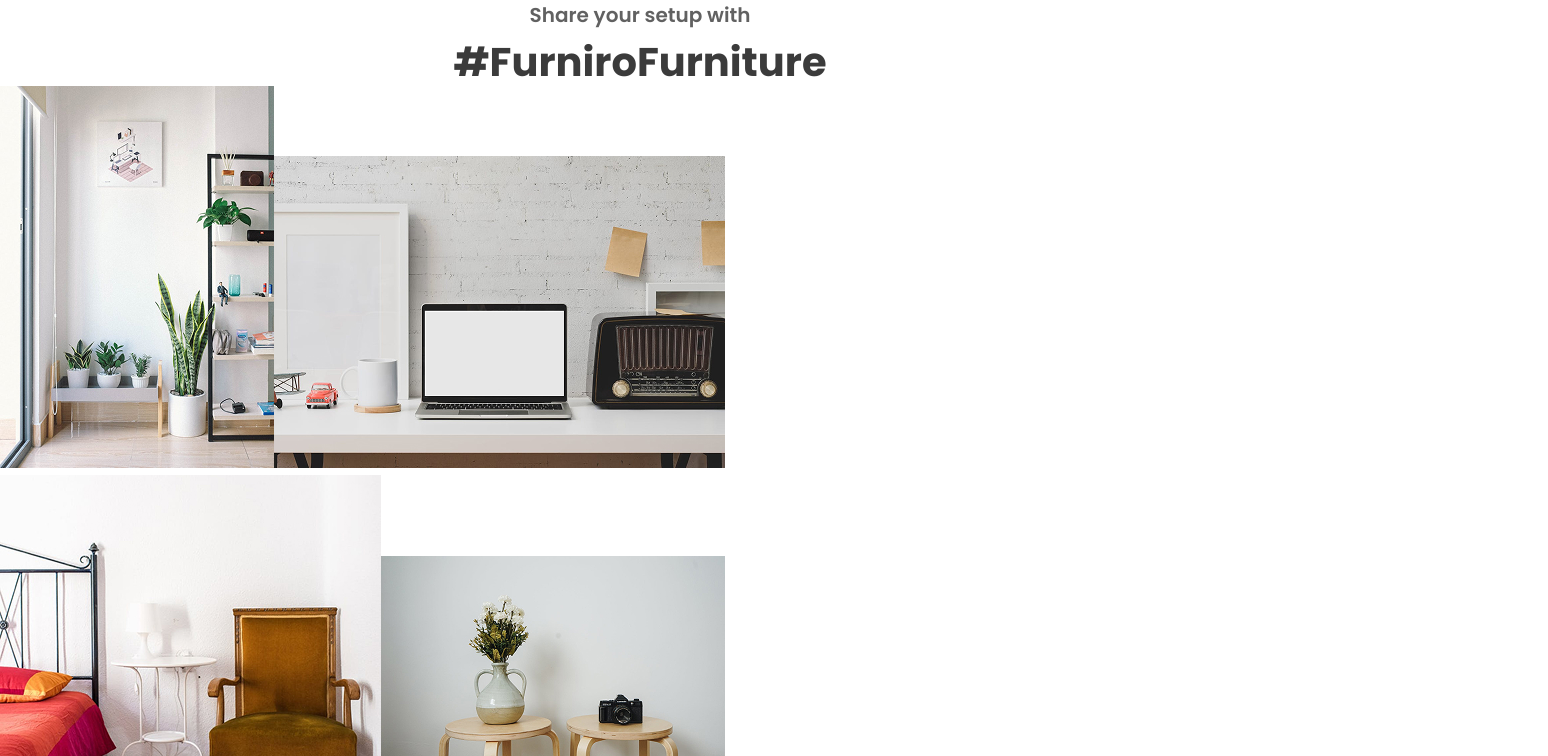
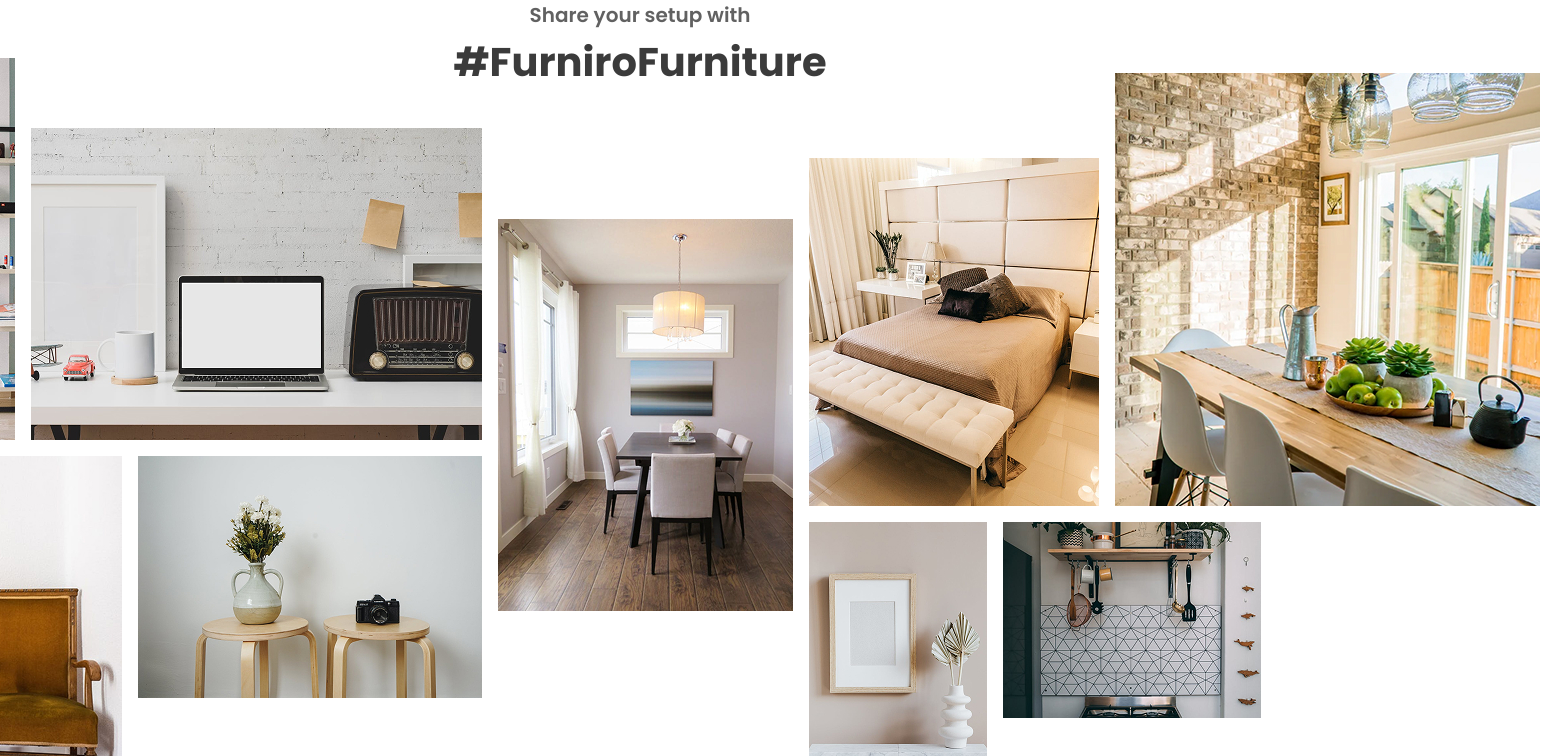
Before and after one commit to Hannalysis/furniture-site-implementation, a React (Vite) app: page / in a window 1280 px wide. Shown: the part 3480-4236 px from the top of the page, 1548 px wide, since content can reach past the window. Built offline with nearby package versions, Linux system fonts and the light colour scheme.

Commit message:
styling: Initial shareImages spacing implemented

```diff
--- a/src/pages/Home/HashtagShare/HashtagShare.module.css
+++ b/src/pages/Home/HashtagShare/HashtagShare.module.css
@@ -17,3 +17,31 @@
 .hashtagShare h5 {
     color: var(--header-inline-colour);
 }
+
+.shareImagesContainer {
+    display: flex;
+    justify-content: center;
+    align-items: center;
+    margin-top: -28px;
+}
+
+.shareImagesLeftContainer, .shareImagesRightContainer
+ {
+    display: flex;
+    flex-direction: column;
+    gap: 16px;
+}
+
+.shareImagesInnerTopLeftBox, .shareImagesInnerTopRightBox {
+    display: flex;
+    align-items: flex-end;
+}
+
+.shareImagesInnerBottomLeftBox, .shareImagesInnerBottomRightBox {
+    display: flex;
+    align-items: flex-start;
+}
+
+.hashtagShare img {
+    margin: 0 8px;
+}
```
